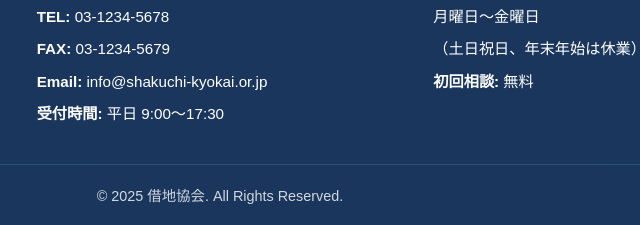
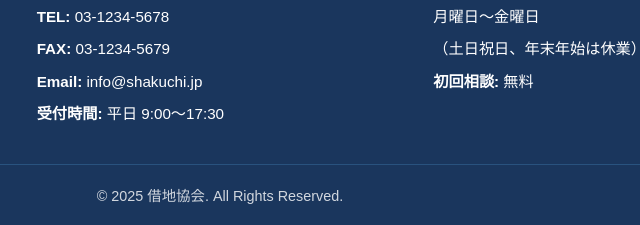
Before and after one commit to wassupbeee/syakuti, a plain HTML site: page index.html in a window 1280 px wide. Shown: the part 4025-4250 px from the top of the page, 420-1060 px from the left. Drawn offline with Linux system fonts and the light colour scheme.

Commit message:
Update index.html

```diff
--- a/index.html
+++ b/index.html
@@ -726,7 +726,7 @@
                     <h3>お問い合わせ</h3>
                     <p><strong>TEL:</strong> 03-1234-5678</p>
                     <p><strong>FAX:</strong> 03-1234-5679</p>
-                    <p><strong>Email:</strong> info@shakuchi-kyokai.or.jp</p>
+                    <p><strong>Email:</strong> info@shakuchi.jp</p>
                     <p><strong>受付時間:</strong> 平日 9:00～17:30</p>
                 </div>
                 <div class="footer-section">
```
